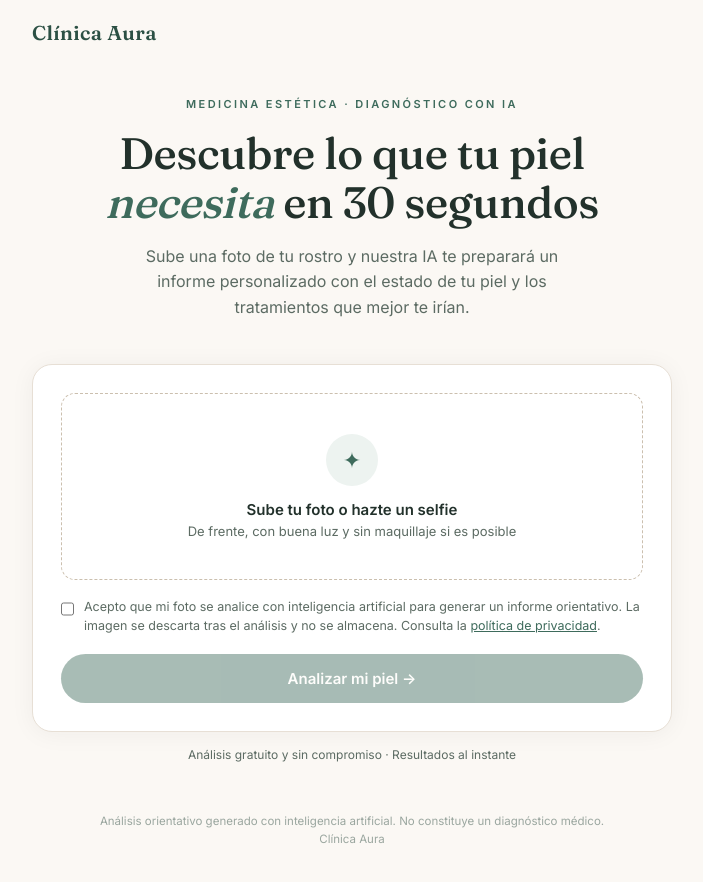
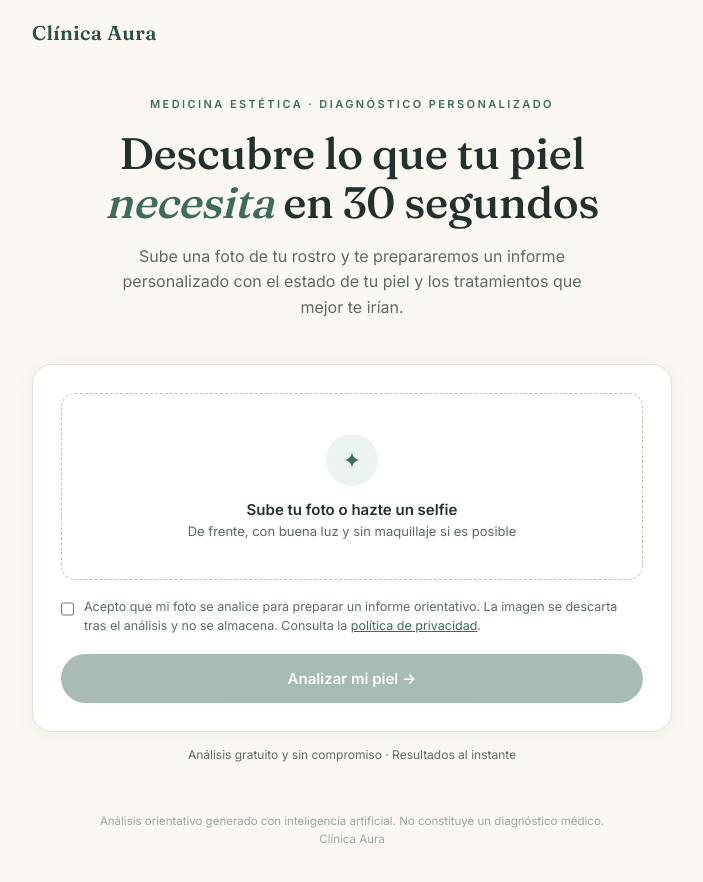
Before and after one commit to martindasil/landing-aura, a React (Vite) app: page / in a window 1280 px wide. Shown: the top 882 px of the page, without its empty margins (288-991 px from the left). Built offline with nearby package versions, Linux system fonts and the light colour scheme.

Commit message:
copy: elimina menciones a IA/generando del flujo de análisis
Mantiene la nota del footer y la etiqueta_legal de imagen_despues
tal como estaban, según lo pedido.

```diff
--- a/src/App.jsx
+++ b/src/App.jsx
@@ -636,8 +636,8 @@ export default function LandingAura() {
                   onChange={(e) => setConsent(e.target.checked)}
                 />
                 <label htmlFor="consent">
-                  Acepto que mi foto se analice con inteligencia artificial para generar
-                  un informe orientativo. La imagen se descarta tras el análisis y no se almacena.
+                  Acepto que mi foto se analice para preparar un informe orientativo.
+                  La imagen se descarta tras el análisis y no se almacena.
                   Consulta la{" "}
                   <a href="/privacidad.html" target="_blank" rel="noopener" style={{ color: "var(--sage)" }}>
                     política de privacidad
--- a/src/configs/clinica-aura.js
+++ b/src/configs/clinica-aura.js
@@ -22,11 +22,11 @@ export default {
     },
 
     hero: {
-      eyebrow: "Medicina estética · Diagnóstico con IA",
+      eyebrow: "Medicina estética · Diagnóstico personalizado",
       // *palabra* se renderiza en cursiva y color de acento
       titulo: "Descubre lo que tu piel *necesita* en 30 segundos",
       subtitulo:
-        "Sube una foto de tu rostro y nuestra IA te preparará un informe " +
+        "Sube una foto de tu rostro y te prepararemos un informe " +
         "personalizado con el estado de tu piel y los tratamientos que mejor te irían.",
     },
 
--- a/src/configs/jardin-demo.js
+++ b/src/configs/jardin-demo.js
@@ -28,10 +28,10 @@ export default {
     },
 
     hero: {
-      eyebrow: "Reformas de jardín · Propuesta con IA",
+      eyebrow: "Reformas de jardín · Propuesta personalizada",
       titulo: "Descubre lo que tu jardín *necesita* en 30 segundos",
       subtitulo:
-        "Sube una foto de tu jardín o patio y nuestra IA te preparará una propuesta " +
+        "Sube una foto de tu jardín o patio y te prepararemos una propuesta " +
         "orientativa con las mejoras posibles y un rango de precio estimado.",
     },
 
@@ -96,7 +96,7 @@ export default {
       "Evaluando césped y vegetación…",
       "Analizando estructuras y caminos…",
       "Calculando potencial de mejora…",
-      "Generando la propuesta visual de tu jardín…",
+      "Preparando la propuesta visual de tu jardín…",
       "Preparando tu propuesta personalizada…",
     ],
   },
```
